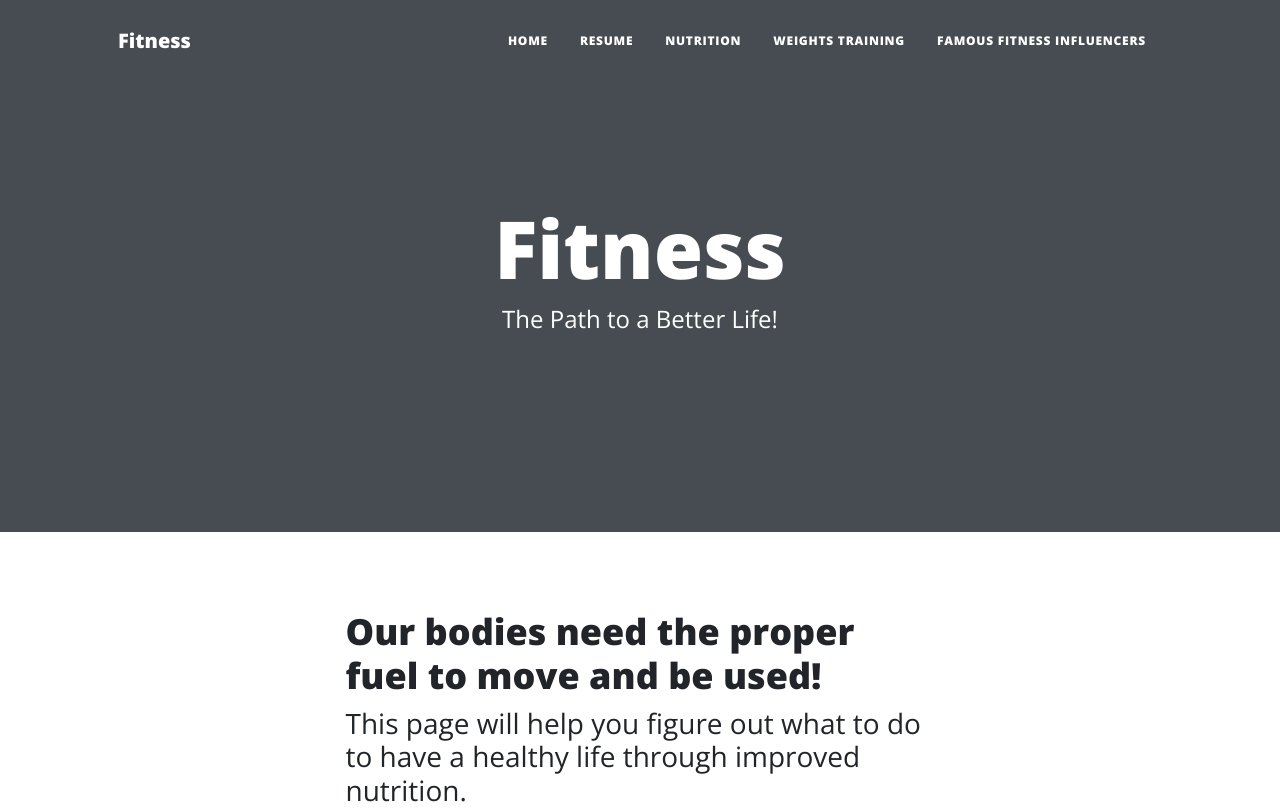
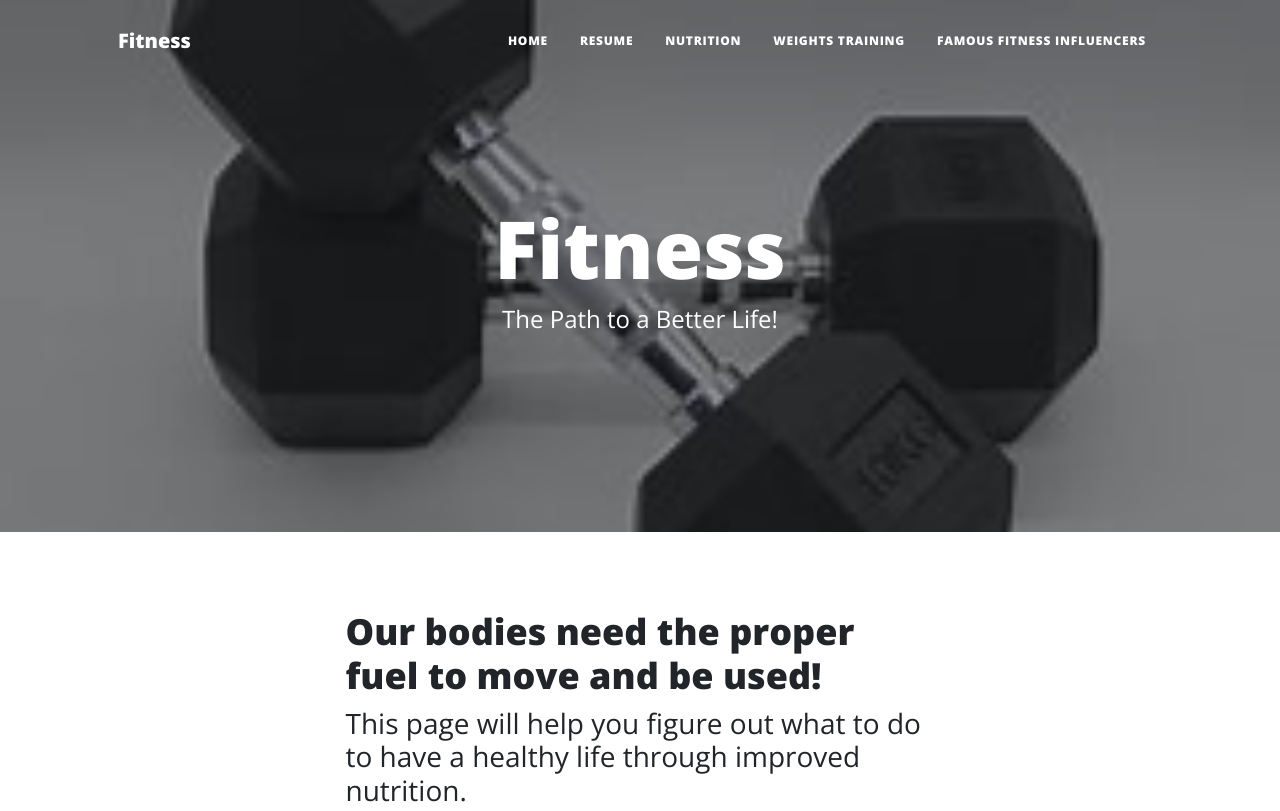
Before and after one commit to Garrettmv/is201finalproject, a plain HTML site: page index.html in a window 1280 px wide. Shown: the top 811 px of the page. Drawn offline with nearby package versions, Linux system fonts and the light colour scheme.

Commit message:
Add files via upload

```diff
--- a/index.html
+++ b/index.html
@@ -36,7 +36,7 @@
             </div>
         </nav>
         <!-- Page Header-->
-        <header class="masthead" style="background-image: url('.dumbbells.jpg')">
+        <header class="masthead" style="background-image: url('../dumbbells.jpg')">
             <div class="container position-relative px-4 px-lg-5">
                 <div class="row gx-4 gx-lg-5 justify-content-center">
                     <div class="col-md-10 col-lg-8 col-xl-7">
```
